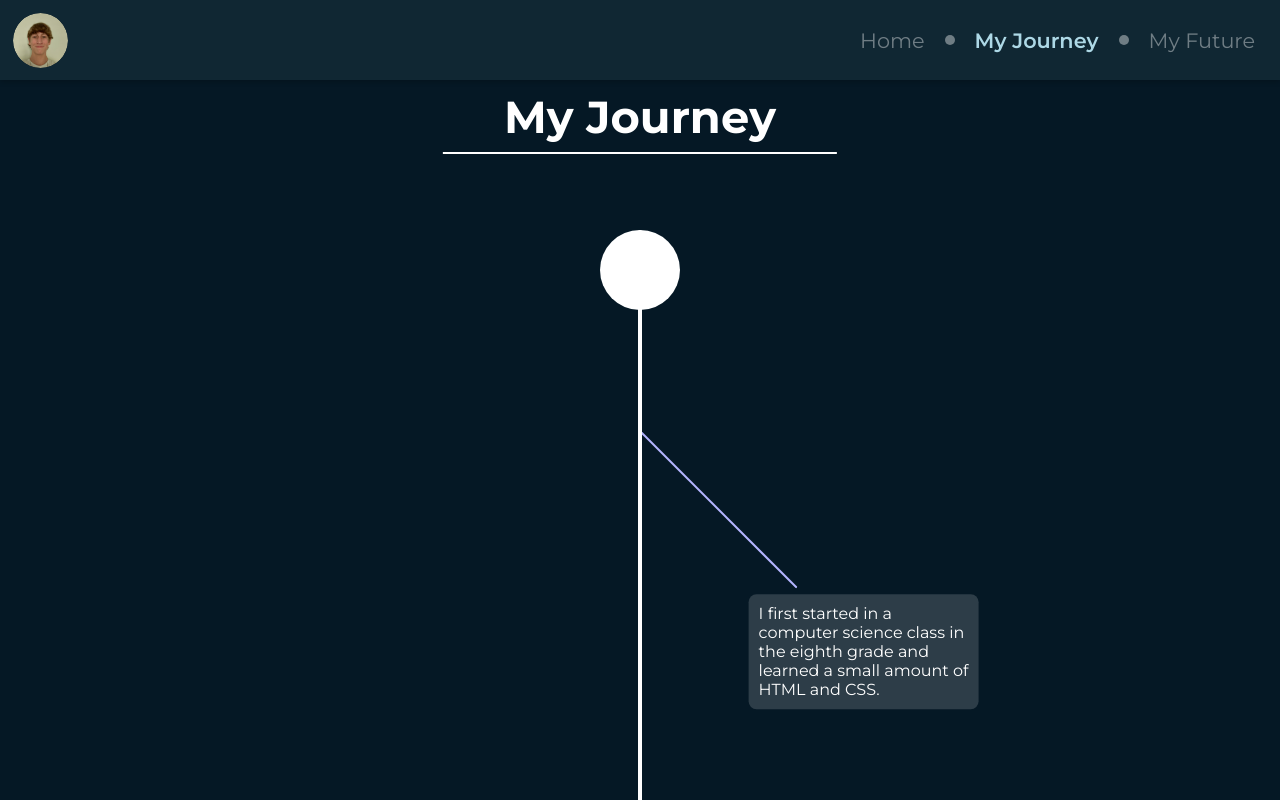
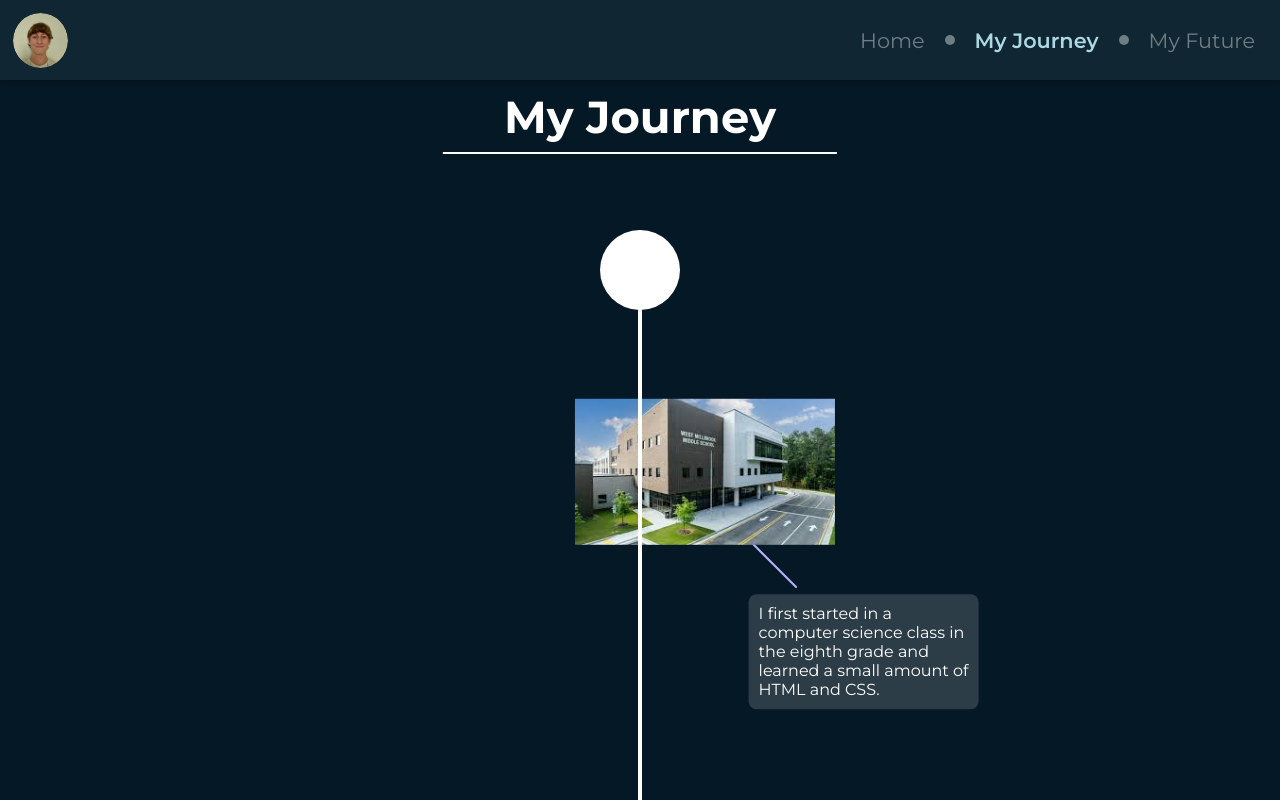
Before and after one commit to AsherLeffler/MYP-Project, a React (Vite) app: page /myJourney in a window 1280 px wide. Shown: the top 800 px of the page. Built offline with nearby package versions, Linux system fonts and the light colour scheme.

Commit message:
Add school image and update CSS for layout adjustments

```diff
--- a/src/main/css/Home.css
+++ b/src/main/css/Home.css
@@ -253,13 +253,12 @@
 .learned-wrapper {
   width: 55%;
   height: fit-content;
-  margin-top: 20px;
-  padding-left: 40px;
+  padding-left: 20px;
 }
 
 .learned-wrapper h2 {
   margin: 0;
-  font-size: 1.8rem;
+  font-size: 1.9rem;
   margin-left: 55px;
 }
 
@@ -267,6 +266,7 @@
   display: flex;
   flex-direction: column;
   gap: 14px;
+  font-size: 1.15rem;
 }
 
 .image-card-container {
@@ -318,6 +318,7 @@
   text-align: center;
   background-color: hsl(204, 76%, 10%);
   padding: 20px 0;
+  margin-top: -80px;
   border-radius: 50% 50% 0 0 / 100% 100% 0 0;
 }
 
--- a/src/main/css/MyJourney.css
+++ b/src/main/css/MyJourney.css
@@ -79,6 +79,20 @@
   rotate: var(--rotation, "");
 }
 
+.journey-section .line::after {
+  content: "";
+  position: absolute;
+  left: var(--leftValue, 0);
+  rotate: var(--rotation, "");
+  width: 260px;
+  aspect-ratio: 16 / 9;
+  background-image: url("../../assets/school.jpg");
+  background-position: center;
+  background-repeat: no-repeat;
+  background-size: cover;
+  z-index: inherit;
+}
+
 #endJourney {
   width: 100%;
   height: fit-content;
```
Also changed, not shown: src/assets/school.jpg (added).
